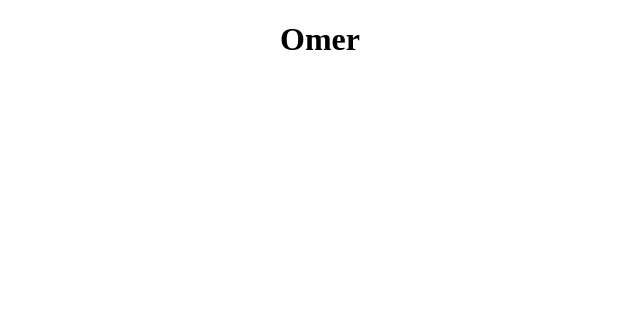
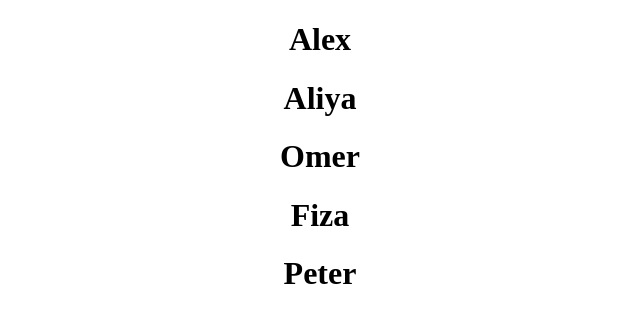
Before and after one commit to Adarsh-G-P/Learn_React, a React (Create React App) app: page / in a window 1280 px wide. Shown: the top 322 px of the page, without its empty margins (320-960 px from the left). Built offline with nearby package versions, Linux system fonts and the light colour scheme.

Commit message:
print each List element using array-map()

```diff
--- a/src/App.js
+++ b/src/App.js
@@ -2,10 +2,12 @@
 import './App.css';
 
 function App() {
-  const name =["Alex","Aliya","Omer","Fiza"];
+  const names =["Alex","Aliya","Omer","Fiza","Peter"];
     return (
     <div className="App">
-      <h1>{name[2]}</h1>
+      {names.map((name) => {
+        return <h1 > {name}</h1>
+      })}
       </div>
     );
 
```
